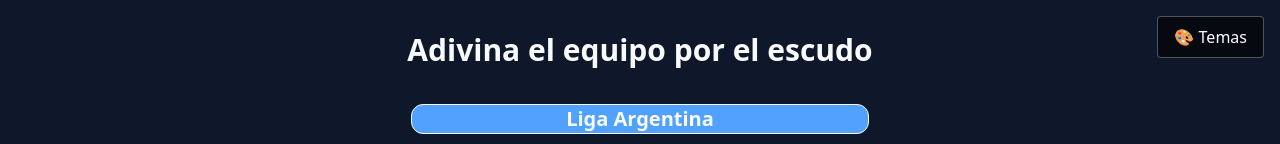
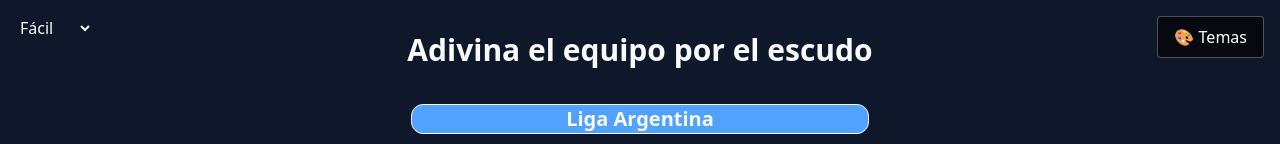
Before and after one commit to joaub/adivina-equipo, a React (Vite) app: page / in a window 1280 px wide. Shown: the top 144 px of the page. Built offline with nearby package versions, Linux system fonts and the light colour scheme.

Commit message:
agregando dificultad

```diff
--- a/src/App.jsx
+++ b/src/App.jsx
@@ -38,7 +38,7 @@ function App() {
   const TIEMPO_POR_EQUIPO = 20;
   const [tiempo, setTiempo] = useState(TIEMPO_POR_EQUIPO);
   const [timerActivo, setTimerActivo] = useState(false);
-
+  const [dificultad, setDificultad] = useState(null);
 
   const guardarPuntaje = () => {
     const entrada = {
@@ -52,6 +52,24 @@ function App() {
     setTabla(nuevaTabla);
     localStorage.setItem("tablaPuntajes", JSON.stringify(nuevaTabla));
   };
+
+  const DIFICULTADES = {
+    facil :{
+      opciones: 4,
+      tiempo: 30,
+      blur: "blur-sm"
+    },
+    normal :{
+      opciones: 4,
+      tiempo: 20,
+      blur: "blur-md"
+    },
+    dificil: {
+      opciones: 8,
+      tiempo: 20,
+      blur: "blur-lg"
+    }
+  }
 
   useEffect(() => {
     if (!timerActivo || perdiste || completado) return;
@@ -88,16 +106,20 @@ function App() {
   useEffect(() => {
     if (!equipoActual || !ligaSeleccionada) return;
 
-    const incorrectos = ligaSeleccionada
+
+    let incorrectos = ligaSeleccionada
       .filter(e => e.nombre !== equipoActual.nombre)
       .sort(() => Math.random() - 0.5)
       .slice(0, 3);
 
-    const opcionesFinales = [equipoActual, ...incorrectos]
+    let opcionesFinales = [equipoActual, ...incorrectos]
       .sort(() => Math.random() - 0.5);
 
     setOpciones(opcionesFinales);
-  }, [equipoActual, ligaSeleccionada]);
+
+
+
+  }, [equipoActual, ligaSeleccionada,dificultad]);
 
 
 
@@ -159,6 +181,7 @@ function App() {
     setRacha(0);
     setTiempo(TIEMPO_POR_EQUIPO);
     setTimerActivo(true);
+
   };
 
   const siguiente = () => {
@@ -180,6 +203,7 @@ function App() {
     setOpcionSeleccionada(null);
     setTiempo(TIEMPO_POR_EQUIPO);
     setTimerActivo(true);
+
   };
 
   const reiniciar = () => {
@@ -196,6 +220,7 @@ function App() {
 
     setTimerActivo(false);
     setTiempo(TIEMPO_POR_EQUIPO);
+    setDificultad("normal");
   };
 
 
@@ -209,6 +234,19 @@ function App() {
         <div className="absolute top-4 right-4 z-50">
           <ThemeSelector />
         </div>
+
+        {setDificultad && (
+          <div className="absolute top-4 left-4 z-50">
+            <select
+              value={dificultad}
+              onChange={e => setDificultad(e.target.value)}
+            >
+              <option value="fácil">Fácil</option>
+              <option value="normal">Normal</option>
+              <option value="difícil">Difícil</option>
+            </select>
+          </div>
+        )}
 
         {!ligaSeleccionada && (
           <LigaSelector
```
